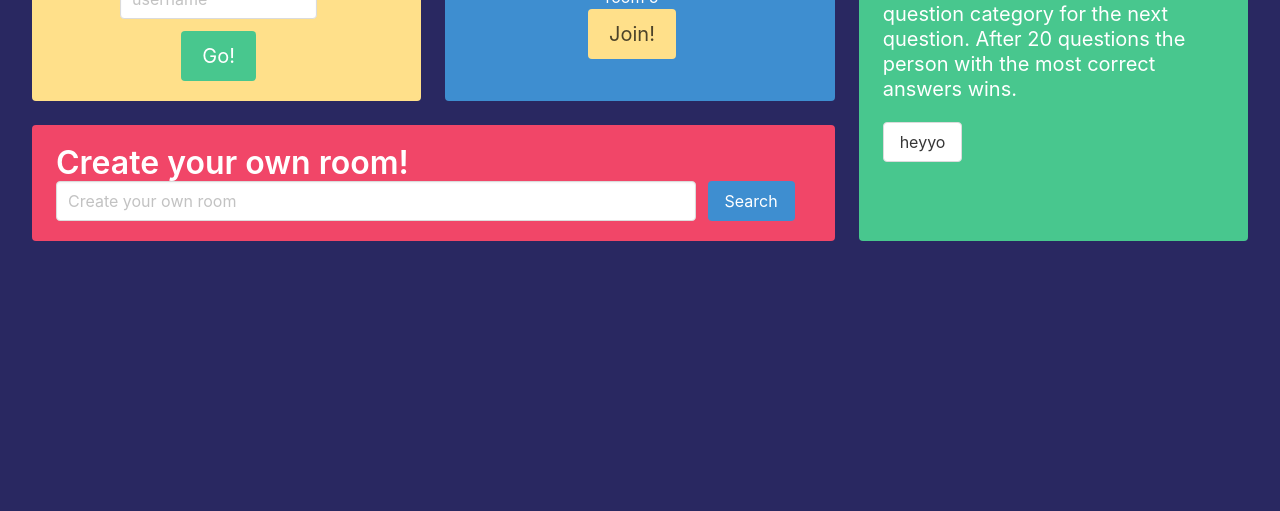
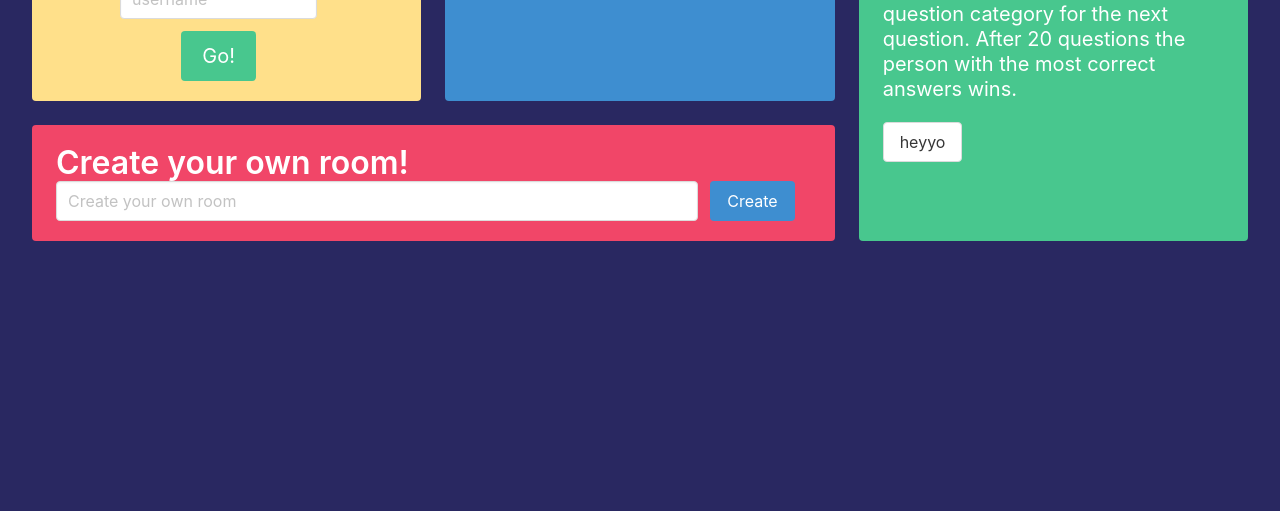
Before and after one commit to Sambijhouwer/WEBIK_Wooknows_2020, a Flask app: page / in a window 1280 px wide. Shown: the part 289-800 px from the top of the page. Run offline with Flask 2, Linux system fonts and the light colour scheme; data that the repository does not hold is empty; some libraries are stand-ins or nearby versions.

Commit message:
Merge pull

```diff
--- a/Game.py
+++ b/Game.py
@@ -41,6 +41,10 @@ class info(object):
         else:
             return False
 
+    def choose_quizmaster(self):
+        self.quizmaster = random.choice(self.players)
+        return True
+
     def to_json(self):
         """Turn object to JSON"""
         return {
--- a/application.py
+++ b/application.py
@@ -16,6 +16,15 @@ app.config['SECRET_KEY'] = 'secret'
 socketio = SocketIO(app)
 
 GAME_ROOMS = {}
+
+# Ensure responses aren't cached
+# @app.after_request
+# def after_request(response):
+#     response.headers["Cache-Control"] = "no-cache, no-store, must-revalidate"
+#     response.headers["Expires"] = 0
+#     response.headers["Pragma"] = "no-cache"
+#     return response
+
 
 @app.route("/")
 def index():
@@ -37,11 +46,17 @@ def create_user_ses():
 
 @socketio.on('createGame')
 def createGame(data):
-    gm = Game.info(data['name'])
-    room = gm.game_id
-    GAME_ROOMS[room] = gm
-    emit('join_room', {'room': GAME_ROOMS[room].to_json()})
-    emit('new_room', {'room': GAME_ROOMS[room].to_json()}, broadcast=True)
+    if data['name'] not in GAME_ROOMS:
+        gm = Game.info(data['name'])
+        room = gm.game_id
+        GAME_ROOMS[room] = gm
+        rdata = GAME_ROOMS[room].to_json()
+        emit('join_room', {'room': rdata})
+        emit('new_room', rdata, broadcast=True)
+        print(data['name'])
+        print(GAME_ROOMS)
+    else:
+        return False
 
 @socketio.on('joinGame')
 def joinGame(data):
@@ -49,7 +64,14 @@ def joinGame(data):
     if room in GAME_ROOMS:
         GAME_ROOMS[room].add_player(session['user_id'])
         join_room(room)
+        print(GAME_ROOMS[room])
         send(GAME_ROOMS[room].to_json(), room=room)
+    else:
+        return False
+
+@socketio.on('get rooms')
+def send_rooms():
+    emit('all_rooms', [room.to_json() for room in GAME_ROOMS.values()])
 
 def errorhandler(e):
     """Handle error"""
--- a/static/index.js
+++ b/static/index.js
@@ -14,7 +14,12 @@ const init = ()=>{
             socket.emit('joinGame', {room_id})
         })
         socket.on('new_room', data =>{
-            make_channel(data.room, socket)
+            make_channel(data, socket)
+        })
+        socket.on('all_rooms', data =>{
+            for (room of data){
+                make_channel(room, socket)
+            }
         })
     })
 
@@ -22,12 +27,15 @@ const init = ()=>{
 const setup = socket =>{
     createGame(socket);
     user_id(socket);
+    socket.emit('get rooms');
+    console.log('hier12')
 }
 const createGame = socket =>{
     button = document.querySelector("#createGame")
     button.addEventListener("click", ()=>{
+        name = document.querySelector("#createGame_name").value
+        document.querySelector("#createGame_name").value = ""
         console.log("Creating game...");
-        let name = 'Kamer 1'
         socket.emit('createGame', {name});
     })
 }
@@ -36,6 +44,9 @@ const user_id = socket =>{
     socket.emit('username')
 }
 
-const make_channel = (channel, socket) =>{
-    console.log("In de maak..." + channel)
+const make_channel = (data, socket) =>{
+    rooms = document.querySelector("#room_list")
+    room = document.createElement("a")
+    room.innerHTML = `<a class="list-item" data-room_id="{${data['game_id']}}">${data['game_name']}</a>`
+    rooms.appendChild(room)
 }
--- a/static/styles.css
+++ b/static/styles.css
@@ -1,7 +1,9 @@
 body{
   background-color:#292861;
-  position: fixed;
+  position: absolute;
   height: 100%;
+  margin: 0;
+  padding: 0;
 }
 
 #logo1{
--- a/templates/homepage.html
+++ b/templates/homepage.html
@@ -30,13 +30,9 @@
             <center>
             <p class="title">Available rooms</p>
             <div class="container is-fluid">
-            <ul>
-              <li> room 1</li>
-              <li> room 2</li>
-              <li> room 3</li>
-              <li> room 4</li>
-              <li> room 5</li>
-            </ul>
+              <div class="list is-hoverable" id="room_list">
+
+              </div>
           </div>
             <button class="button is-warning is-medium">Join!</button>
           </article>
@@ -51,11 +47,11 @@
           <div class="content">
             <div class="field is-grouped">
               <p class= "control is-expanded">
-                <input class="input" type="text" placeholder="Create your own room">
+                <input class="input" type="text" placeholder="Create your own room" id='createGame_name'>
               </p>
               <p class="control">
-                <a class="button is-info">
-                  Search
+                <a class="button is-info" id="createGame">
+                  Create
                 </a>
               </p>
             </div>
--- a/templates/layout.html
+++ b/templates/layout.html
@@ -19,8 +19,8 @@
             <h2 id="logo2">Knows</h2>
       </div>
     </div>
-  </header>
-  {% block main %}
-  {% endblock %}
+    </header>
+    {% block main %}
+    {% endblock %}
   </body>
 </html>
```
Also changed, not shown: templates/styles.css (deleted, +0 -33 lines).
